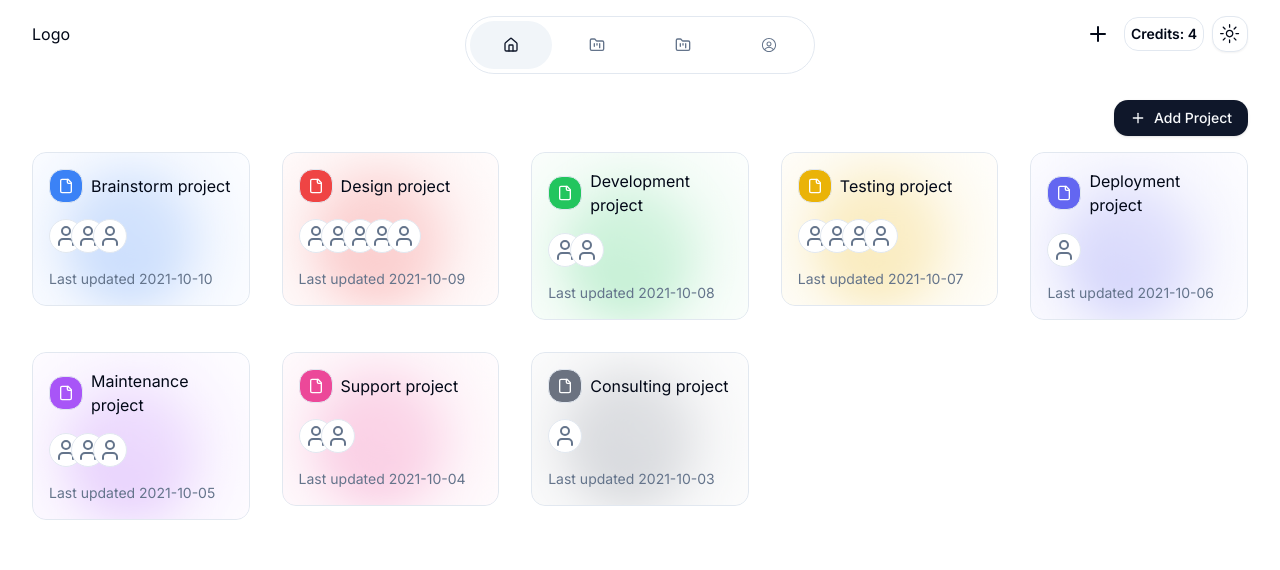
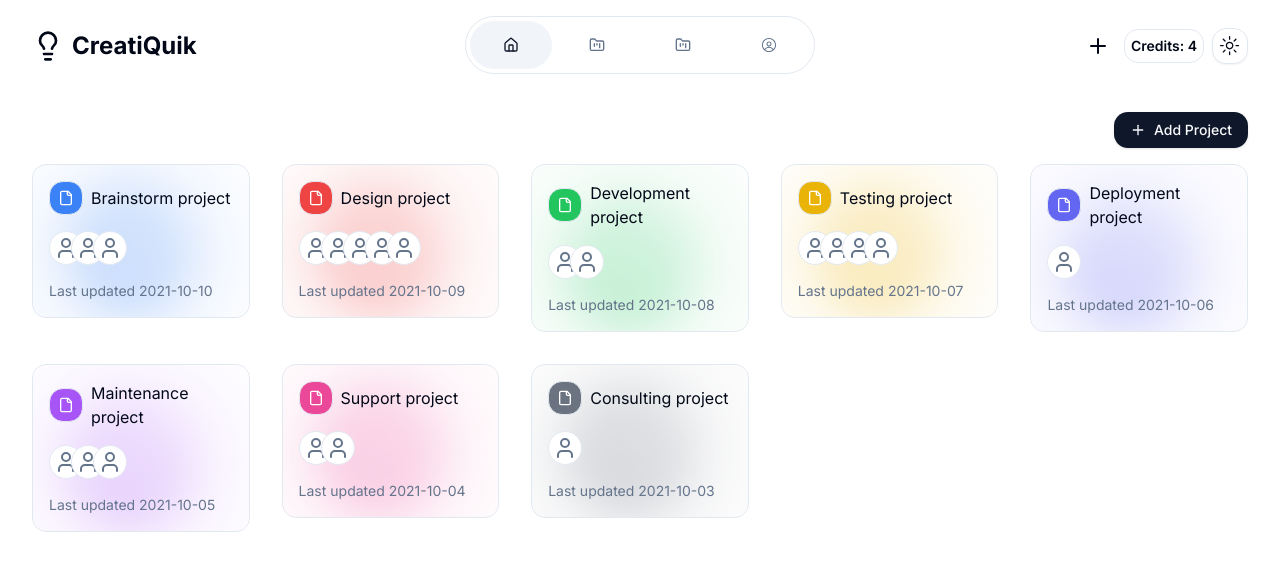
Before and after one commit to mirislomovmirjalol/blurry-layout-ui, a Next.js app: page / in a window 1280 px wide. Shown: the top 570 px of the page. Built offline with nearby package versions, Linux system fonts and the light colour scheme.

Commit message:
feat: Logo

```diff
--- a/app/(mainLayout)/layout.tsx
+++ b/app/(mainLayout)/layout.tsx
@@ -2,16 +2,19 @@ import Navbar from "@/components/Navbar";
 import React from "react";
 import {ThemeChanger} from "@/app/(mainLayout)/ThemeChanger";
 import {Button} from "@/components/ui/button";
-import {PlusIcon} from "lucide-react";
+import {Lightbulb, PlusIcon} from "lucide-react";
 
 
 export default function MainLayout({children}: Readonly<{ children: React.ReactNode }>) {
     return (
         <>
-            <div className="relative mx-8 flex flex-row justify-between items-center my-4">
-                <h3>
-                    Logo
-                </h3>
+            <div className="relative mx-8 flex flex-row justify-between items-center my-7">
+                <div className="flex flex-row items-center justify-center">
+                    <Lightbulb className="h-8 w-8 inline-block mr-2"/>
+                    <h2 className="text-2xl font-bold">
+                        CreatiQuik
+                    </h2>
+                </div>
                 <div className="flex flex-row justify-between items-center space-x-2">
                     <Button variant="ghost" size="icon">
                         <PlusIcon className="h-6 w-6"/>
```
